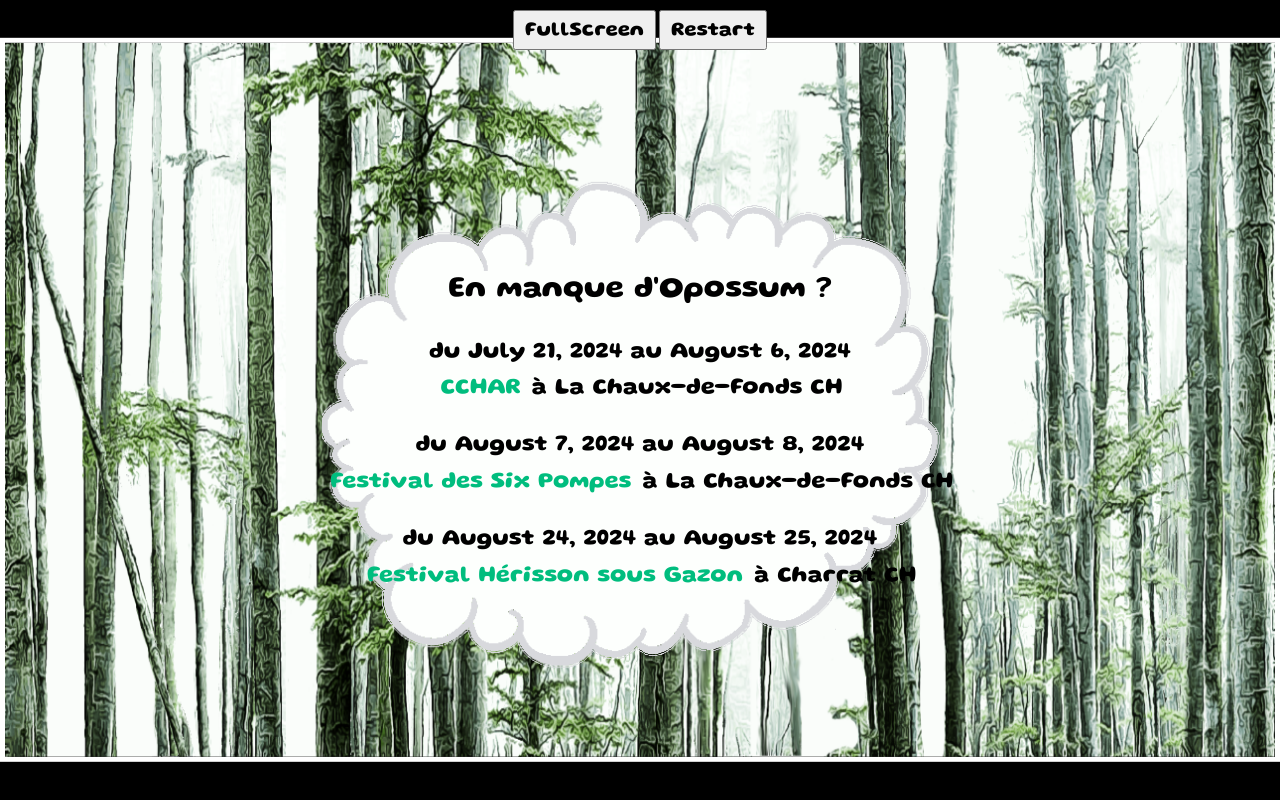
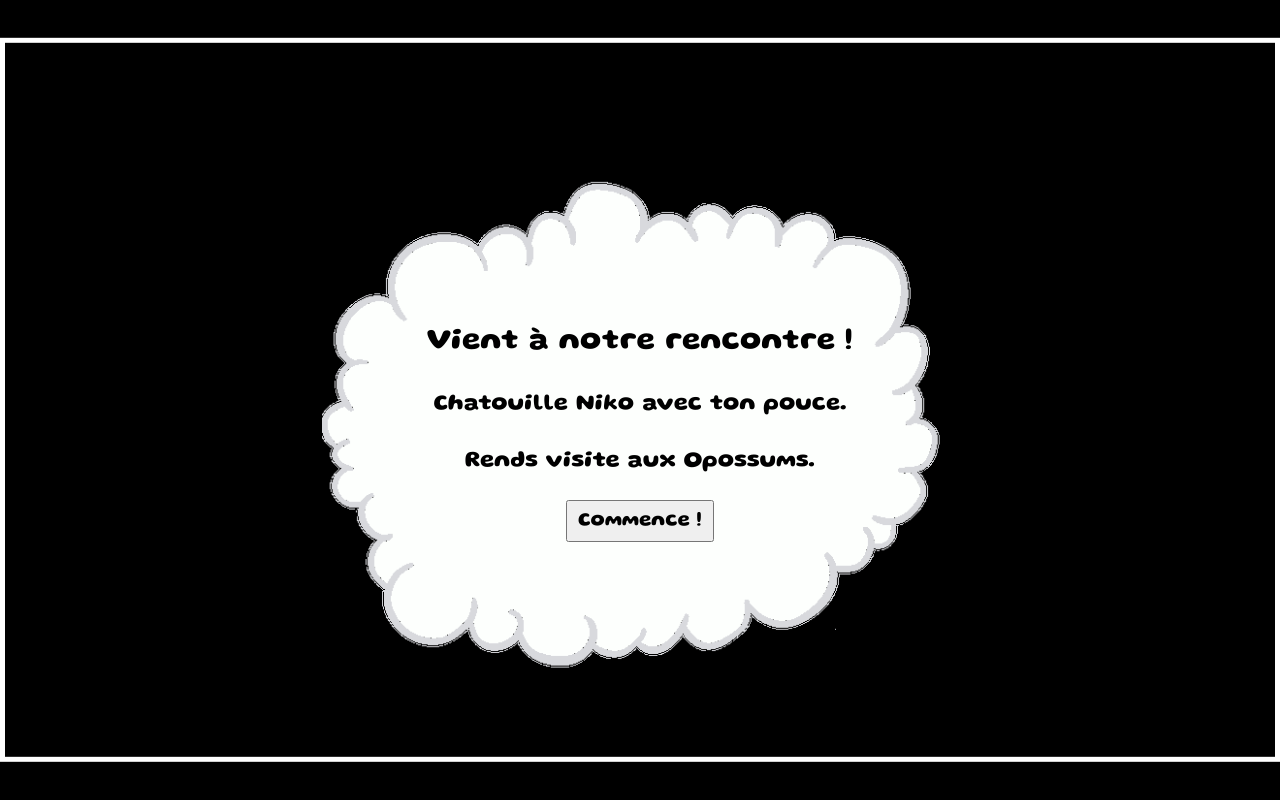
Before and after one commit to chadoc/opossum, a Vue app: page / in a window 1280 px wide. Built offline with nearby package versions, Linux system fonts and the light colour scheme.

Commit message:
feat: added game info

```diff
--- a/src/assets/main.css
+++ b/src/assets/main.css
@@ -39,4 +39,26 @@
     /*grid-template-columns: 1fr 1fr;*/
     padding: 0 2rem;
   }
+
+  button {
+    font-family: julien;
+    font-size: 20px;
+    padding: 10px;
+  }
+
+  ul {
+    list-style-type: none;
+    font-family: julien;
+    color: black;
+    font-size: 23px;
+  }
+
+  li {
+    text-align: center;
+    margin: 20px 0 20px 0;
+  }
+
+  li.title {
+    font-size: 30px;
+  }
 }
--- a/src/components/game/Agenda.vue
+++ b/src/components/game/Agenda.vue
@@ -1,18 +1,33 @@
 <template>
-  <div class="op-agenda">
+  <InfoBulle>
     <ul>
-      <li style="font-size: 30px">
+      <li class="title">
         En manque d'Opossum ?
       </li>
       <li v-for="next in nextDates" :key="next.event">
         <p>du {{ next.from }} au {{ next.to }}</p>
         <a :href="next.link" target="_blank">{{next.event}}</a> à {{next.location}} {{next.country}}
       </li>
+      <li>
+        <button @click="restart">Pas eu assez ?</button>
+      </li>
     </ul>
+  </InfoBulle>
+  <div class="op-agenda">
+
   </div>
 </template>
 <script setup lang="ts">
 import {NextDates} from "@/components/game/NextDates";
+import InfoBulle from "@/components/game/InfoBulle.vue";
+
+const emit = defineEmits<{
+  (event: 'restart')
+}>()
+
+function restart() {
+  emit('restart')
+}
 
 const dateOptions = {
   // weekday: 'none',
@@ -34,28 +49,3 @@
 })
 
 </script>
-<style scoped>
-.op-agenda {
-  z-index: 999999;
-  position: relative;
-  background-image: url('./../../assets/speech3.png');
-  background-position: center center;
-  background-size: cover;
-  background-repeat: no-repeat;
-
-  display: flex;
-  justify-content: center;
-  align-items: center;
-}
-
-.op-agenda ul {
-  list-style-type: none;
-  font-family: julien;
-  color: black;
-  font-size: 23px;
-}
-.op-agenda li {
-  text-align: center;
-  margin: 20px 0 20px 0;
-}
-</style>
--- a/src/components/game/FullGame.vue
+++ b/src/components/game/FullGame.vue
@@ -4,8 +4,7 @@
     <canvas id="collisionCanvas1" ref="collisionCanvas1"></canvas>
     <canvas id="canvas1" ref="canvas1"></canvas>
     <div id="toolbar">
-      <button @click="toggleFullScreen">FullScreen</button>
-      <button @click="restart">Restart</button>
+      <!--<button @click="toggleFullScreen">FullScreen</button>-->
     </div>
     <div class="hiddenAsset">
 <!--      <audio src="../../assets/liquid.wav" preload="auto" />-->
@@ -14,7 +13,8 @@
       </audio>
     </div>
     <div ref="agenda" class="agenda-container" :style="{ width: agendaWidth, height: agendaHeight }">
-      <Agenda v-if="gameEnded" />
+      <GameInfo v-if="showGameInfo" @start="start" />
+      <Agenda v-if="gameEnded" @restart="start" />
     </div>
   </div>
 </template>
@@ -24,6 +24,7 @@
 import {Game} from '@/components/game/Game'
 import Config from '@/components/game/Config'
 import Agenda from "@/components/game/Agenda.vue";
+import GameInfo from "@/components/game/GameInfo.vue";
 
 const props = defineProps<{
   userImg?: any | undefined
@@ -31,13 +32,13 @@
 
 const canvas1 = ref<HTMLCanvasElement>()
 const collisionCanvas1 = ref<HTMLCanvasElement>()
-const fullScreenButton = ref<HTMLButtonElement>()
 const agendaWidth = ref('100%')
 const agendaHeight = ref('100%')
 
 const game = ref<Game>()
 // TODO preload img/wav
 
+const showGameInfo = ref(false)
 const gameEnded = ref(false)
 
 const style = computed(() => {
@@ -49,12 +50,21 @@
   }
 })
 
-function computeAgendaSize() {
+function computeInfoBulleSize() {
   const height = canvas1.value!.height - (canvas1.value!.height * 0.3)
 
   const width = height * (656/520)
   agendaWidth.value = `${width}px`
   agendaHeight.value = `${height}px`
+}
+
+async function start() {
+  const canvas = unref(canvas1)!
+  const collisionCanvas = unref(collisionCanvas1)!
+  game.value = triggerGame(canvas, collisionCanvas)
+  await toggleFullScreen()
+  showGameInfo.value = false
+  gameEnded.value = false
 }
 
 onMounted(() =>  {
@@ -63,27 +73,26 @@
 
   const { innerWidth, innerHeight } = window
   canvas.width = innerWidth
-  canvas.height = innerHeight
+  canvas.height = innerWidth * (9 / 16)
   collisionCanvas.width = innerWidth
   collisionCanvas.height = innerHeight
 
+  computeInfoBulleSize()
+
   window.addEventListener('load', function() {
-    game.value = triggerGame(canvas, collisionCanvas)
-    //game.value?.toggleFullScreen()
+    showGameInfo.value = true
   })
 
   window.addEventListener('game-resized', function() {
-    computeAgendaSize()
+    computeInfoBulleSize()
   })
-
   window.addEventListener('game-ended', function() {
     gameEnded.value = true
   })
-
 })
 
-function toggleFullScreen() {
-  game.value?.toggleFullScreen()
+async function toggleFullScreen() {
+  return game.value?.toggleFullScreen()
 }
 
 function restart() {
@@ -123,11 +132,6 @@
   transform: translateX(-50%);
   max-height: 40px;
 }
-#toolbar button {
-  font-family: julien;
-  font-size: 20px;
-  padding: 10px;
-}
 .agenda-container {
   margin-top: 60px;
 }
--- /dev/null
+++ b/src/components/game/GameInfo.vue
@@ -0,0 +1,30 @@
+<template>
+  <InfoBulle>
+    <ul>
+      <li class="title">
+        Vient à notre rencontre !
+      </li>
+      <li>
+        Chatouille Niko avec ton pouce.
+      </li>
+      <li>
+        Rends visite aux Opossums.
+      </li>
+      <li>
+        <button @click="start">Commence !</button>
+      </li>
+    </ul>
+  </InfoBulle>
+</template>
+<script setup lang="ts">
+import InfoBulle from "@/components/game/InfoBulle.vue";
+
+const emit = defineEmits<{
+  (event: 'start')
+}>()
+
+function start() {
+  emit('start')
+}
+
+</script>
--- /dev/null
+++ b/src/components/game/InfoBulle.vue
@@ -0,0 +1,23 @@
+<template>
+  <div class="op-agenda">
+    <slot>
+    </slot>
+  </div>
+</template>
+<script setup lang="ts"></script>
+<style scoped>
+.op-agenda {
+  z-index: 999999;
+  position: relative;
+  background-image: url('./../../assets/speech3.png');
+  background-position: center center;
+  background-size: cover;
+  background-repeat: no-repeat;
+
+  display: flex;
+  justify-content: center;
+  align-items: center;
+}
+
+
+</style>
```
